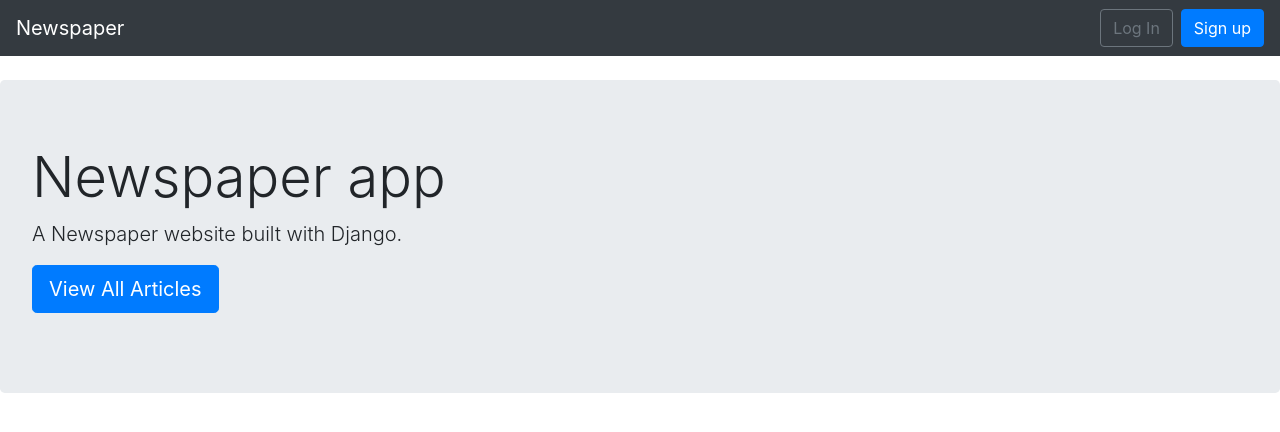
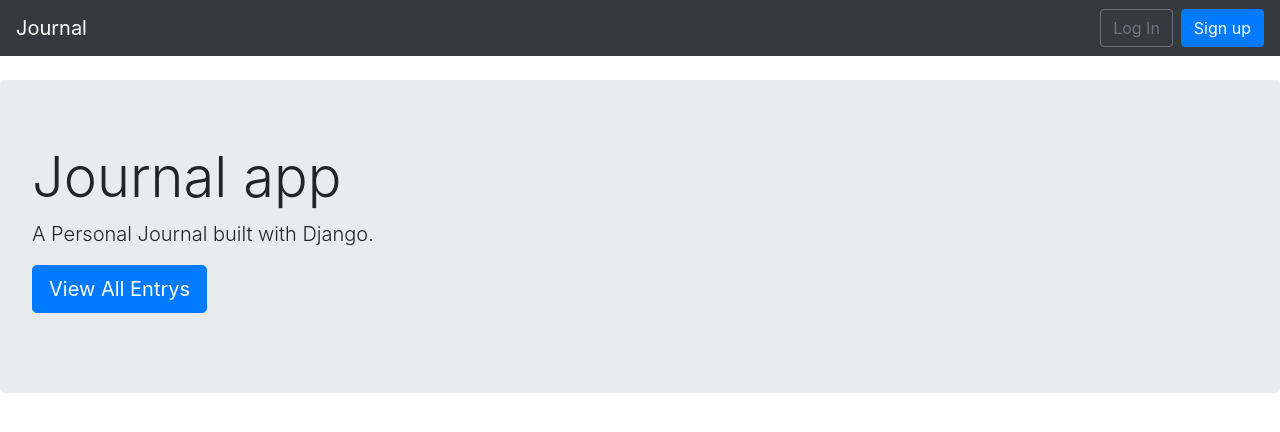
Before and after one commit to kingtroga/news, a Django app: page / in a window 1280 px wide. Shown: the top 432 px of the page. Run offline with Django 3.2, Linux system fonts and the light colour scheme; parts of the project's set-up code (start-up, migrations or seed data) failed here and were passed over; some libraries are stand-ins or nearby versions.

Commit message:
new entry

```diff
--- a/templates/base.html
+++ b/templates/base.html
@@ -4,7 +4,7 @@
     <head>
       <meta charset="utf-8">
 
-      <title>{% block title %}Newspaper App{% endblock title %}</title>
+      <title>{% block title %}Journal{% endblock title %}</title>
 
      <meta name="viewport" content="width=device-width,
 
@@ -17,7 +17,7 @@ initial-scale=1, shrink-to-fit=no">
     <body>
           <nav class="navbar navbar-expand-lg navbar-dark bg-dark">
 
-<a class="navbar-brand" href="{% url  'home' %}">Newspaper</a>
+<a class="navbar-brand" href="{% url  'home' %}">Journal</a>
 
 {% if user.is_authenticated %}
 
--- a/templates/home.html
+++ b/templates/home.html
@@ -4,13 +4,23 @@
 
 
 {% block content %}
+
    <br/>
+
    <div class="jumbotron">
-    <h1 class="display-4">Newspaper app</h1>
-    <p class="lead">A Newspaper website built with Django.</p>
+
+    <h1 class="display-4">Journal app</h1>
+
+    <p class="lead">A Personal Journal built with Django.</p>
+
     <p class="lead">
+
       <a class="btn btn-primary btn-lg" href="{% url 'article_list' %}"
-role="button">View All Articles</a>
+
+role="button">View All Entrys</a>
+
     </p>
+
 </div>
+
 {% endblock content %}
```
Also changed, not shown: db.sqlite3.
